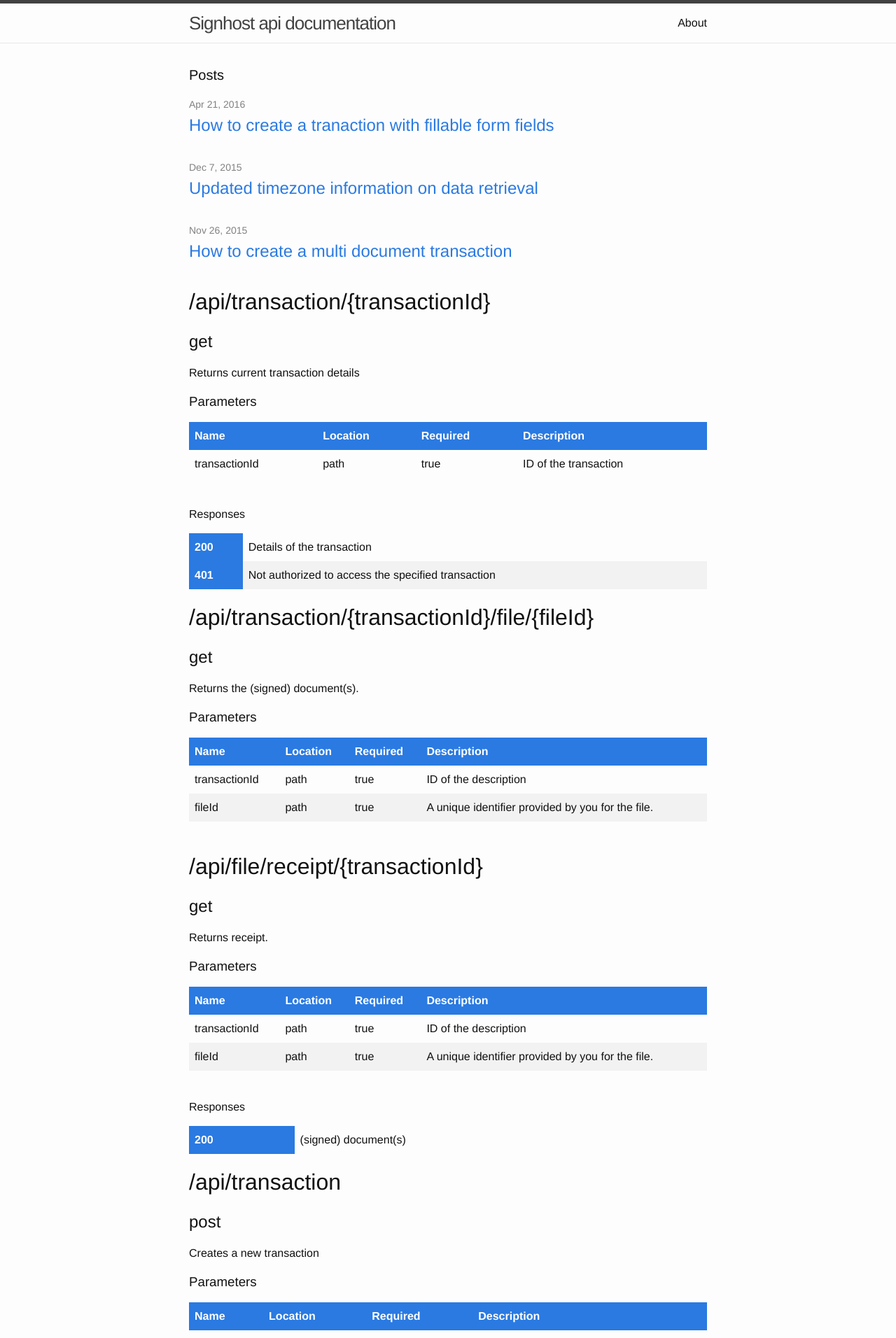
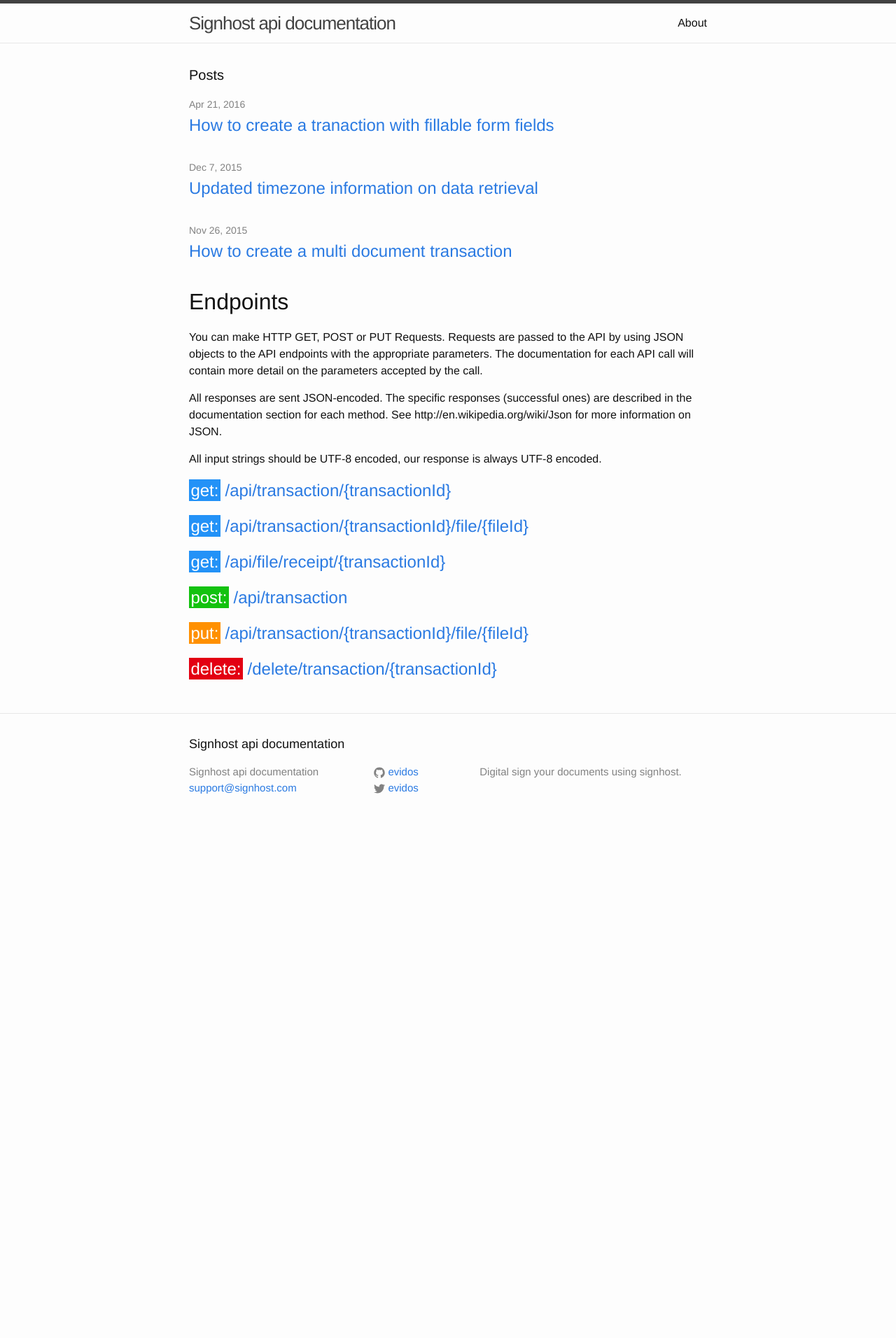
Before and after one commit to markohantula/evidos.github.io, a Jekyll site: the page built from index.html, in a window 1280 px wide. Shown: the top 1912 px of the page at 70% size. Built offline with Jekyll 4.4.1, drawn with Linux system fonts in a browser that asks for light colours; after the commit the page ends 1197 px from its top, so only the background shows below that; some of the changed text lies outside the part shown.

Commit message:
Endpoint descriptions are collapsable
The description is not shown by deafault to get a better overview,
except when js is disabled then the details are shown by default.

```diff
--- a/_includes/head.html
+++ b/_includes/head.html
@@ -9,4 +9,8 @@
   <link rel="stylesheet" href="{{ "/css/main.css" | prepend: site.baseurl }}">
   <link rel="canonical" href="{{ page.url | replace:'index.html','' | prepend: site.baseurl | prepend: site.url }}">
   <link rel="alternate" type="application/rss+xml" title="{{ site.title }}" href="{{ "/feed.xml" | prepend: site.baseurl | prepend: site.url }}">
+
+  <script type="text/javascript" src="/js/toggle.js">
+
+  </script>
 </head>
--- a/_sass/_base.scss
+++ b/_sass/_base.scss
@@ -235,6 +235,36 @@
 em {
   display: block;
   font-style: normal;
-  color: #908F8F;
+  color: #908f8f;
   font-size: 12px;
 }
+
+.get_endpoint {
+  color: #fff;
+  background-color: #2392f7;
+  padding: 0.1em;
+}
+
+.post_endpoint {
+  color: #fff;
+  background-color: #13c20f;
+  padding: 0.1em;
+}
+
+.put_endpoint {
+  color: #fff;
+  background-color: #ff9000;
+  padding: 0.1em;
+}
+
+.delete_endpoint {
+  color: #fff;
+  background-color: #e30012;
+  padding: 0.1em;
+}
+
+a:hover h2 span {
+  /* text-decoration: none !important;
+     So a white line is better than a black one */
+  text-decoration: underline;
+}
--- a/index.html
+++ b/index.html
@@ -18,12 +18,19 @@
     {% endfor %}
   </ul>
 
+  <h1>Endpoints</h1>
+  <p>You can make HTTP GET, POST or PUT Requests. Requests are passed to the API by using JSON objects to the API endpoints with the appropriate parameters. The documentation for each API call will contain more detail on the parameters accepted by the call.</p>
+  <p>All responses are sent JSON-encoded. The specific responses (successful ones) are described in the documentation section for each method. See http://en.wikipedia.org/wiki/Json for more information on JSON.</p>
+  <p>All input strings should be UTF-8 encoded, our response is always UTF-8 encoded.</p>
   {% for path in site.data.api-swagger.paths %}
-    <h1>{{ path[0] }}</h1>
     {% for m in path[1] %}
       {% assign method_name = m[0] %}
       {% assign method = m[1] %}
-      <h2>{{ method_name }}</h2>
+
+      {% capture method_id %}{{method_name}}{{ path[0] }}{% endcapture %}
+      <a href="#" onclick="toggleDisplay('{{ method_id }}');"><h2><span class="{{ method_name }}_endpoint">{{ method_name }}:</span> {{ path[0] }}</h2></a>
+      <div id="{{ method_name }}{{ path[0] }}">
+      <h3>Description</h3>
       <p>{{ method.description }}</p>
 
       <!-- Begin Parameter section -->
--- /dev/null
+++ b/js/toggle.js
@@ -0,0 +1,12 @@
+function setDisplayNone(id) {
+  document.getElementById(id).style.display = "none";
+}
+
+function toggleDisplay(id) {
+	if(document.getElementById(id).style.display == "none" ) {
+		document.getElementById(id).style.display = "";
+	}
+	else {
+		document.getElementById(id).style.display = "none";
+	}
+}
```
Also changed, not shown: other parts of index.html (+2 -0 lines).
